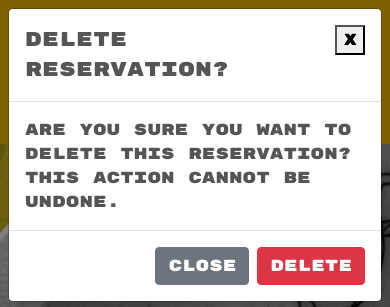
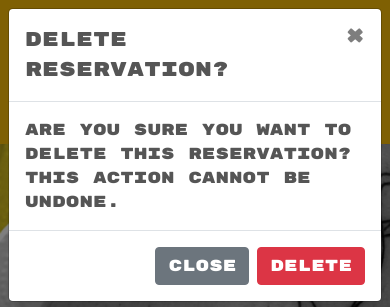
Before and after one commit to fenasti/desla, a Django app: page /bookings/ in a window 390 px wide, after a click on "Delete". Shown: the top 307 px of the page. Run offline with Django 3.2, Linux system fonts and the light colour scheme; a user stored in the database is signed in; data comes from the database, SQL or seed files in the repository; both versions use the stored data as it was after the commit; tables that the repository leaves empty hold one stand-in row (values such as "Sample post"); some libraries are stand-ins or nearby versions.

Commit message:
make close modal button responsive

```diff
--- a/bookings/templates/bookings/bookings.html
+++ b/bookings/templates/bookings/bookings.html
@@ -78,21 +78,26 @@
     </div>
 </div>
 <!-- Delete confirmation modal -->
-<div class="modal fade" id="deleteModal" tabindex="-1" aria-labelledby="deleteModalLabel" aria-hidden="true">
-  <div class="modal-dialog">
+<div class="modal fade" id="deleteModal" tabindex="-1" role="dialog" aria-labelledby="deleteModalLabel" aria-hidden="true">
+  <div class="modal-dialog" role="document">
     <div class="modal-content">
+
       <div class="modal-header">
         <h5 class="modal-title" id="deleteModalLabel">Delete Reservation?</h5>
-        <button type="button" class="btn-close" data-bs-dismiss="modal" aria-label="Close">X</button>
+        <button type="button" class="close" data-dismiss="modal" aria-label="Close">
+          <span aria-hidden="true">&times;</span>
+        </button>
       </div>
+
       <div class="modal-body">
-        Are you sure you want to delete this Reservation?
-        This action cannot be undone.
+        Are you sure you want to delete this Reservation? This action cannot be undone.
       </div>
+
       <div class="modal-footer">
-        <button type="button" class="btn btn-secondary" data-bs-dismiss="modal">Close</button>
+        <button type="button" class="btn btn-secondary" data-dismiss="modal">Close</button>
         <a id="deleteConfirm" href="#" class="btn btn-danger">Delete</a>
       </div>
+
     </div>
   </div>
 </div>
```
Also changed, not shown: db.sqlite3.
